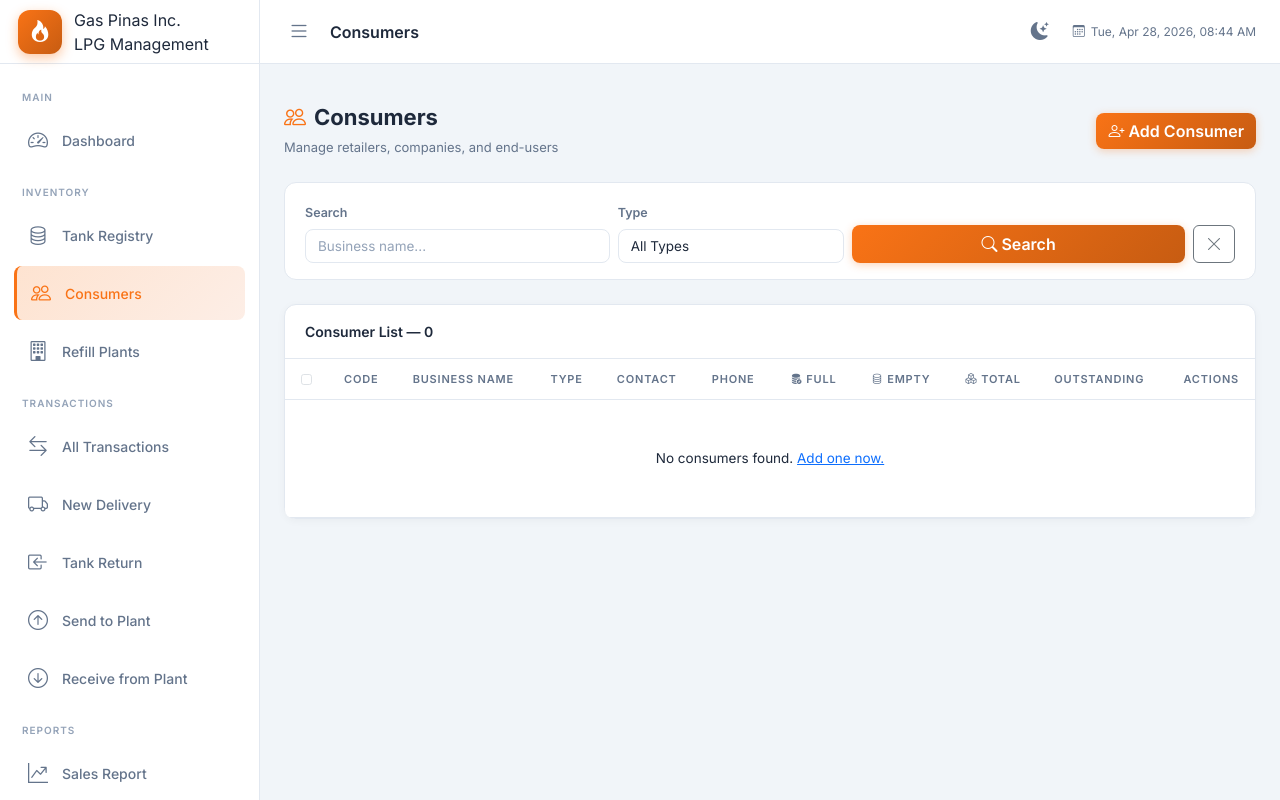
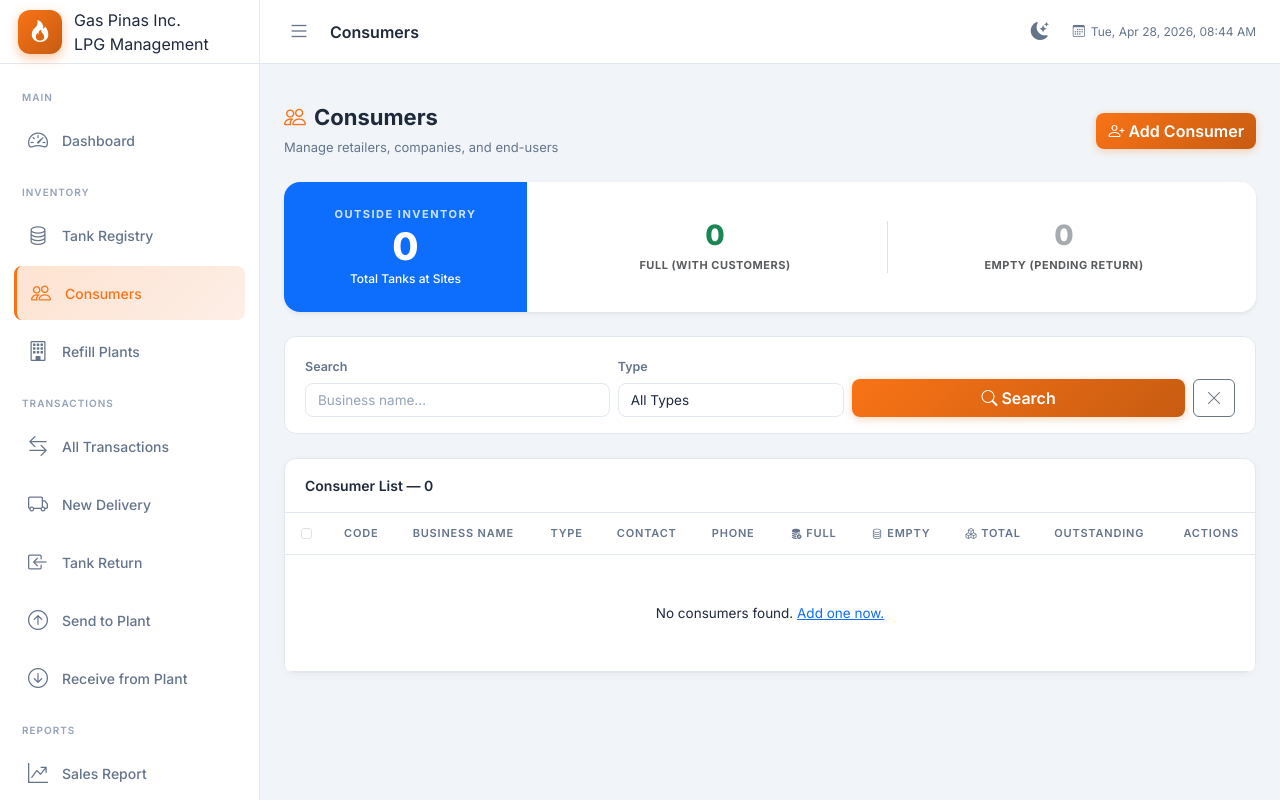
Before and after one commit to razhil1/lpgsystem, a Flask app: page /consumers/ in a window 1280 px wide. Run offline with Flask 3, Linux system fonts and the light colour scheme; a user stored in the database is signed in; some libraries are stand-ins or nearby versions.

Commit message:
Add consolidated inventory summary and dynamic sizing support to Consumer Registry

```diff
--- a/app/consumers/routes.py
+++ b/app/consumers/routes.py
@@ -68,11 +68,19 @@ def index():
         elif row.status == 'Empty':
             tank_stats[cid]['by_size'][sz]['empty'] += row.cnt
 
+    # Calculate Consolidated Totals for the header
+    total_full_all = sum(s['full'] for s in tank_stats.values())
+    total_empty_all = sum(s['empty'] for s in tank_stats.values())
+    total_all_consumers = sum(s['total'] for s in tank_stats.values())
+
     return render_template('consumers/index.html',
                            consumers=consumers,
                            search=search,
                            ctype=ctype,
-                           tank_stats=tank_stats)
+                           tank_stats=tank_stats,
+                           total_full_all=total_full_all,
+                           total_empty_all=total_empty_all,
+                           total_all_consumers=total_all_consumers)
 
 
 # ──────────────────────────────────────────────────────
@@ -150,7 +158,9 @@ def view(id):
     ).order_by(Transaction.created_at.desc()).limit(20).all()
 
     # All tanks currently at this consumer
-    SIZES = ['11kg', '11kg Fiber', '22kg', '50kg', 'Industrial']
+    from app.utils.settings import get_setting
+    SIZES = get_setting('Tank Sizes', is_list=True)
+    CATEGORIES = get_setting('Tank Categories', is_list=True)
     tanks_here = Tank.query.filter_by(
         current_consumer_id=id,
         location='With Consumer',
@@ -190,7 +200,8 @@ def view(id):
 @login_required
 def update_tanks(id):
     consumer = Consumer.query.get_or_404(id)
-    SIZES = ['11kg', '11kg Fiber', '22kg', '50kg', 'Industrial']
+    from app.utils.settings import get_setting
+    SIZES = get_setting('Tank Sizes', is_list=True)
 
     tanks_here = Tank.query.filter_by(
         current_consumer_id=id,
--- a/app/templates/consumers/index.html
+++ b/app/templates/consumers/index.html
@@ -13,6 +13,28 @@
     </a>
 </div>
 
+{# ══ CONSOLIDATED CONSUMER INVENTORY SUMMARY ══════════════════════════════════════ #}
+<div class="card mb-4 border-0 shadow-sm overflow-hidden" style="border-radius: 16px;">
+    <div class="row g-0">
+        <div class="col-md-3 bg-primary p-4 d-flex flex-column justify-content-center align-items-center text-white text-center">
+            <div style="font-size: 11px; text-transform: uppercase; letter-spacing: 1.5px; opacity: 0.8; font-weight: 700; margin-bottom: 5px;">Outside Inventory</div>
+            <div style="font-size: 38px; font-weight: 900; line-height: 1;">{{ total_all_consumers }}</div>
+            <div style="font-size: 12px; font-weight: 500; margin-top: 5px;">Total Tanks at Sites</div>
+        </div>
+        <div class="col-md-9 bg-white p-3 d-flex align-items-center">
+            <div class="d-flex w-100 justify-content-around text-center">
+                <div class="px-3 border-end flex-grow-1">
+                    <div class="text-success" style="font-size: 28px; font-weight: 900; line-height: 1;">{{ total_full_all }}</div>
+                    <div class="text-muted" style="font-size: 11px; text-transform: uppercase; font-weight: 700; letter-spacing: 0.5px; margin-top: 8px;">Full (With Customers)</div>
+                </div>
+                <div class="px-3 flex-grow-1">
+                    <div class="text-secondary" style="font-size: 28px; font-weight: 900; line-height: 1; opacity: 0.6;">{{ total_empty_all }}</div>
+                    <div class="text-muted" style="font-size: 11px; text-transform: uppercase; font-weight: 700; letter-spacing: 0.5px; margin-top: 8px;">Empty (Pending Return)</div>
+                </div>
+            </div>
+        </div>
+    </div>
+</div>
 <div class="search-bar mb-4">
     <form method="GET">
         <div class="row g-2 align-items-end">
```
